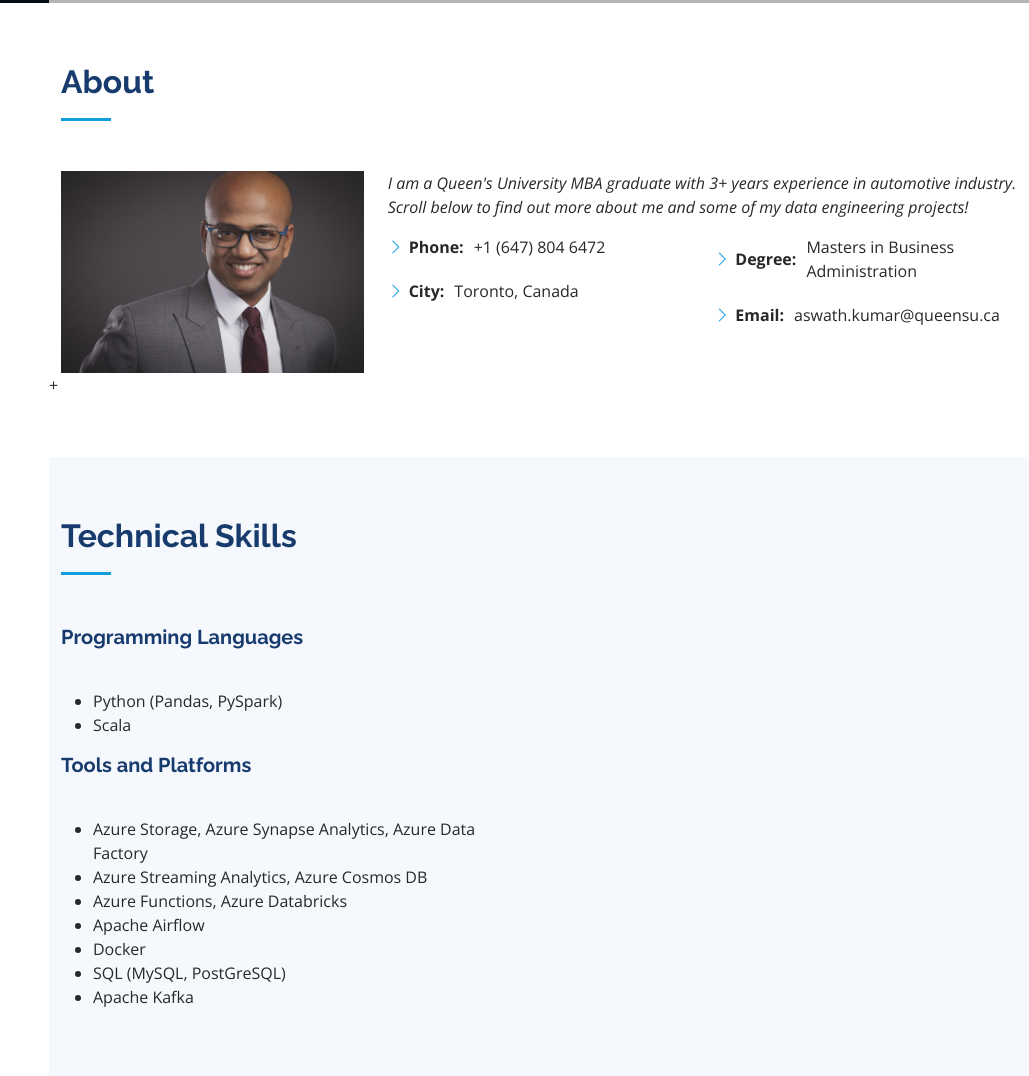
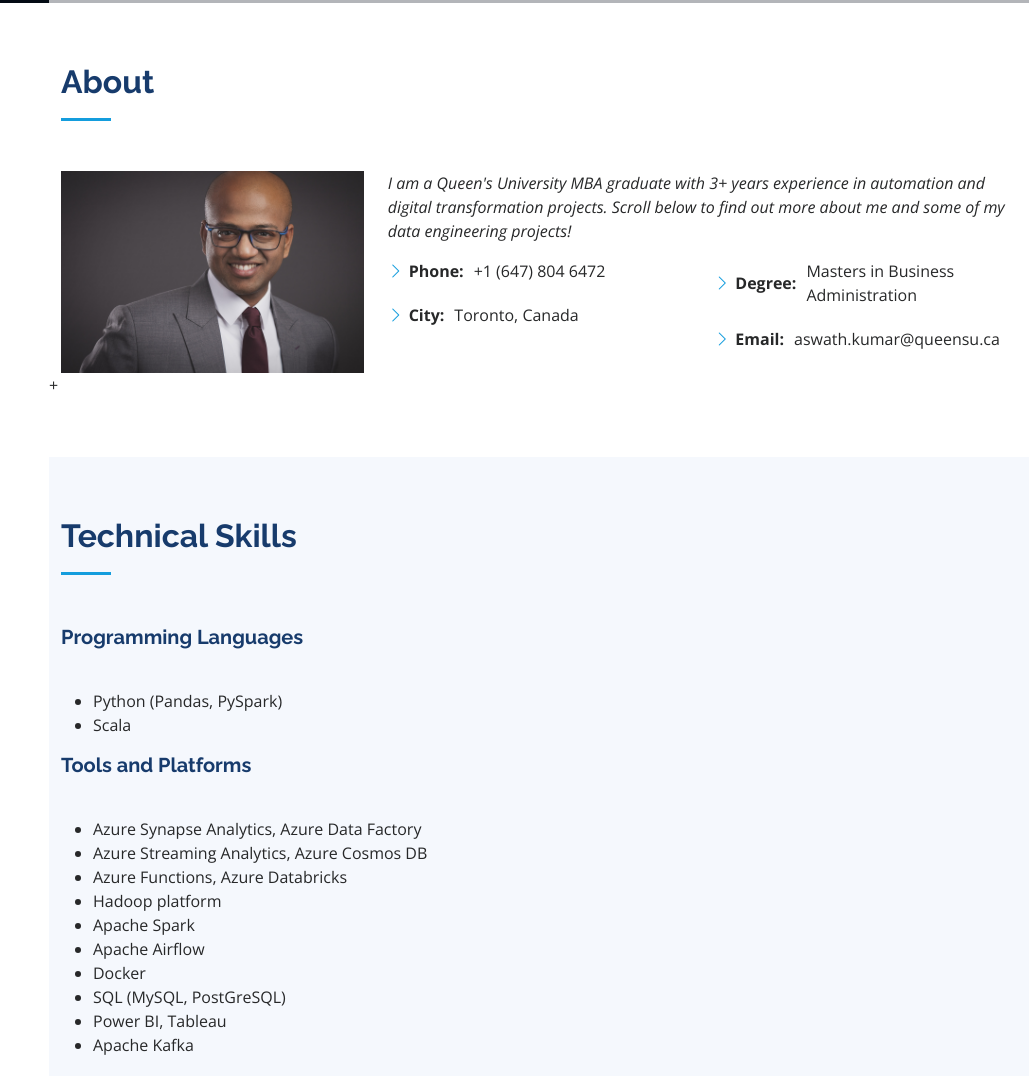
Before and after one commit to aswathkumar07/aswathkumar07.github.io, a plain HTML site: page index.html in a window 1280 px wide. Shown: the part 797-1873 px from the top of the page, without its empty margins (251-1280 px from the left). Drawn offline with nearby package versions, Linux system fonts and the light colour scheme.

Commit message:
Updates tools and platforms section

```diff
--- a/index.html
+++ b/index.html
@@ -88,7 +88,7 @@
         </div>
         <div class="col-lg-8 pt-4 pt-lg-0 content" data-aos="fade-left">
           <p class="fst-italic">
-            I am a Queen's University MBA graduate with 3+ years experience in automotive industry. Scroll below to find out more about me and some of my data engineering projects!
+            I am a Queen's University MBA graduate with 3+ years experience in automation and digital transformation projects. Scroll below to find out more about me and some of my data engineering projects!
           </p>
           <div class="row">
             <div class="col-lg-6">
@@ -145,12 +145,15 @@
           <div class="col-lg-6" data-aos="fade-up">
 
             <ul>
-              <li>Azure Storage, Azure Synapse Analytics, Azure Data Factory</li>
+              <li>Azure Synapse Analytics, Azure Data Factory</li>
               <li>Azure Streaming Analytics, Azure Cosmos DB</li>
               <li>Azure Functions, Azure Databricks</li>
+              <li>Hadoop platform</li>
+              <li>Apache Spark</li>
               <li>Apache Airflow</li>
               <li>Docker</li>
               <li>SQL (MySQL, PostGreSQL)</li>
+              <li>Power BI, Tableau</li>
               <li>Apache Kafka</li>
             </ul>
 
```
